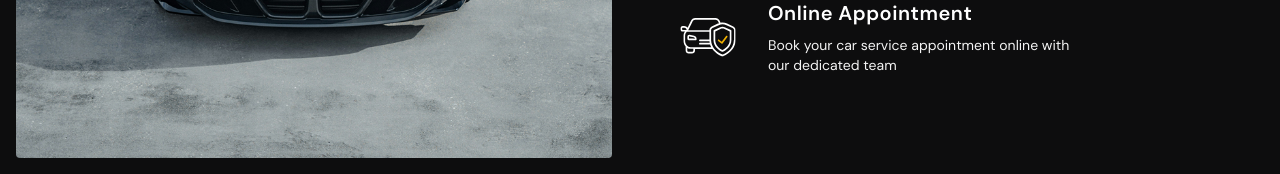
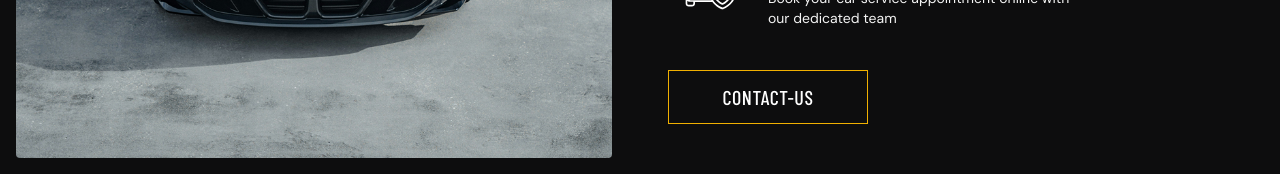
Before and after one commit to Jisap/react-vite-drivex, a React (Vite) app: page / in a window 1280 px wide. Shown: the part 1340-1514 px from the top of the page. Built offline with nearby package versions, Linux system fonts and the light colour scheme; a web font is replaced by a local one.

Commit message:
feat: implement About section component with visual assets and service features

```diff
--- a/src/features/home/components/About/About.jsx
+++ b/src/features/home/components/About/About.jsx
@@ -76,6 +76,15 @@ const About = () => {
                   </div>
                 </li>
               </ul>
+
+              <Button
+                type="link"
+                to="/service"
+                text={"Contact-Us"}
+                className="btn-yellow"
+                data-aos="fade-left"
+                data-aos-delay="500"
+              />
             </div>
           </div>
         </div>
```
